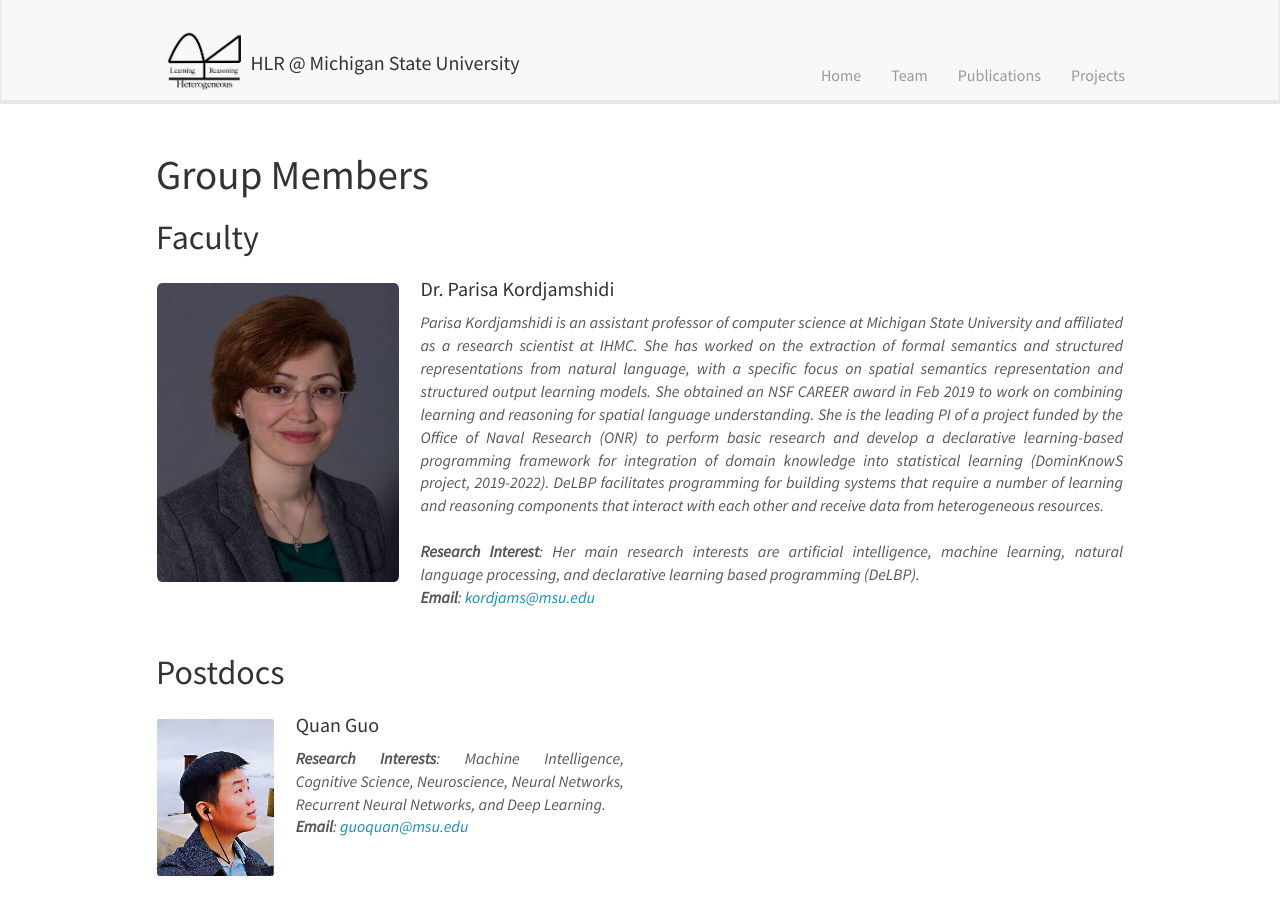
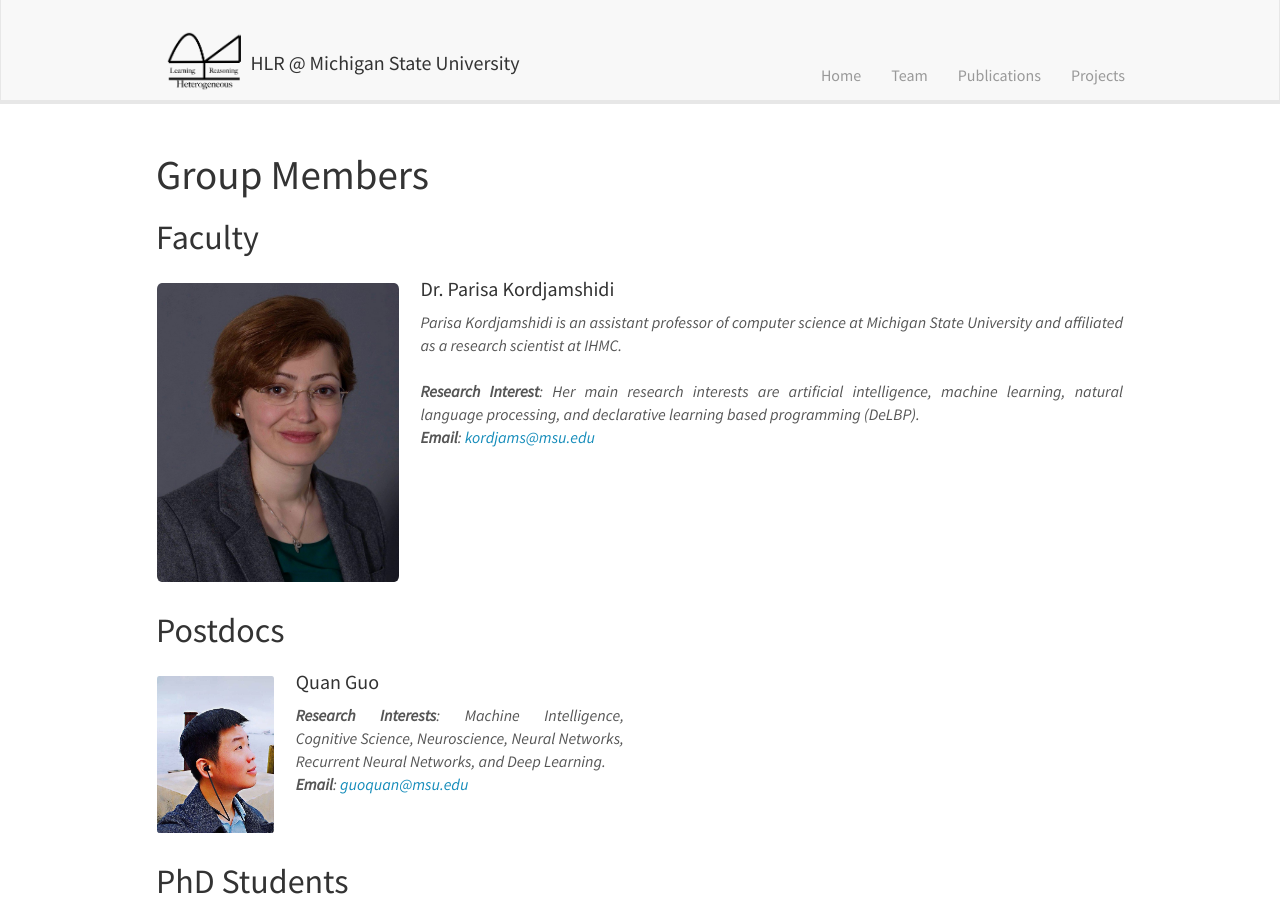
Before and after one commit to HLR/HLR.github.io, a Jekyll site: the page built from _pages/team.md, in a window 1280 px wide and 900 px high. Built offline with Jekyll 4.4.1, drawn with Linux system fonts in a browser that asks for light colours; nearby versions of some CDN libraries.

Commit message:
change the bio of Dr. Kordjamshidi.

```diff
--- a/_data/faculty.yml
+++ b/_data/faculty.yml
@@ -1,6 +1,6 @@
 - name: Dr. Parisa Kordjamshidi
   photo: Kordjamshidi.jpg
-  bio: Parisa Kordjamshidi is an assistant professor of computer science at Michigan State University and affiliated as a research scientist at IHMC. She has worked on the extraction of formal semantics and structured representations from natural language, with a specific focus on spatial semantics representation and structured output learning models. She obtained an NSF CAREER award in Feb 2019 to work on combining learning and reasoning for spatial language understanding. She is the leading PI of a project funded by the Office of Naval Research (ONR) to perform basic research and develop a declarative learning-based programming framework for integration of domain knowledge into statistical learning (DominKnowS project, 2019-2022). DeLBP facilitates programming for building systems that require a number of learning and reasoning components that interact with each other and receive data from heterogeneous resources.
+  bio: Parisa Kordjamshidi is an assistant professor of computer science at Michigan State University and affiliated as a research scientist at IHMC.
   research_interest: Her main research interests are artificial intelligence, machine learning, natural language processing, and declarative learning based programming (DeLBP).
   email: kordjams@msu.edu
   webpage: http://www.cse.msu.edu/~kordjams/
```
